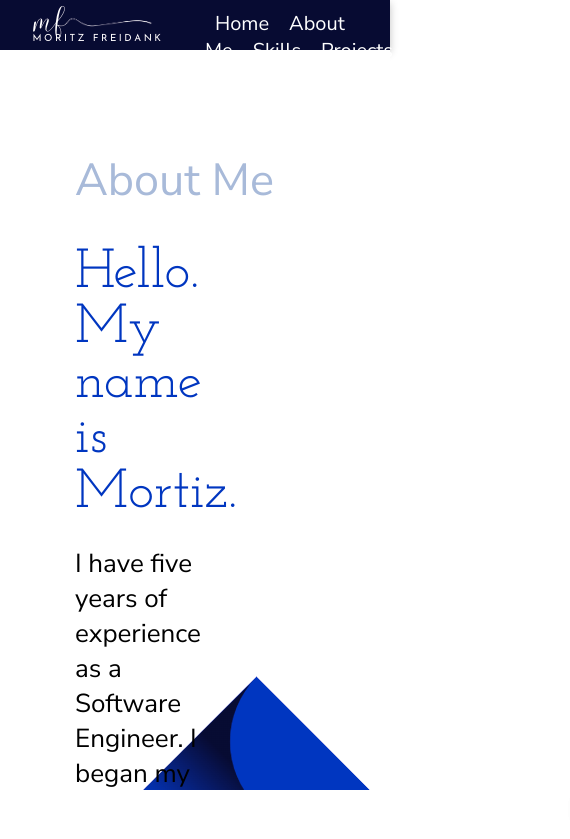
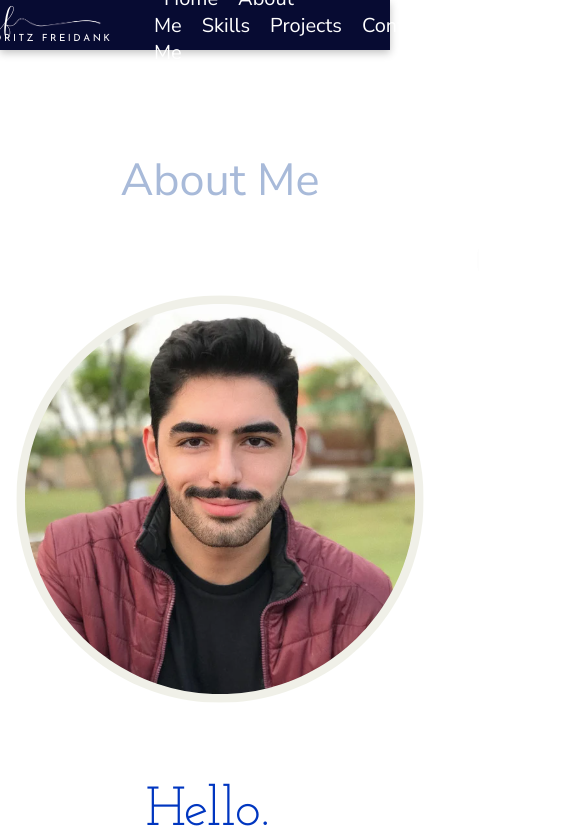
Before and after one commit to NicoleBlazier/moritz-profile, a React (Create React App) app: page /about-me in a window 390 px wide. Shown: the top 839 px of the page, 570 px wide, since content can reach past the window. Built offline with nearby package versions, Linux system fonts and the light colour scheme.

Commit message:
Adding mobile screen sizes

```diff
--- a/src/App.css
+++ b/src/App.css
@@ -285,3 +285,47 @@ body {
 .formswift-button {
   display: none;
 }
+
+@media only screen and (max-width: 828px) {
+  .navigation {
+    display: flex;
+    justify-content: center;
+    align-items: center;
+  }
+  .logo {
+    margin-top: 15px;
+  }
+  .home-texts {
+    margin: 100px 50px 0 50px;
+    width: auto;
+    display: flex;
+    align-items: center;
+  }
+  .home-bg {
+    background-size: cover;
+    width: 828px;
+    height: 650px;
+  }
+  .about-me-texts {
+    margin: 100px 0px 0px 50px;
+    text-align: center;
+  }
+  .about-me-section {
+    display: flex;
+    flex-direction: column-reverse;
+    align-items: center;
+  }
+  .about-me-bg {
+    background-image: none;
+  }
+  .icons {
+    margin: 50px 100px 50px 80px;
+  }
+  .contact-me {
+    height: 825px;
+  }
+  .footer {
+    position: unset;
+    margin-top: 250px;
+  }
+}
```
